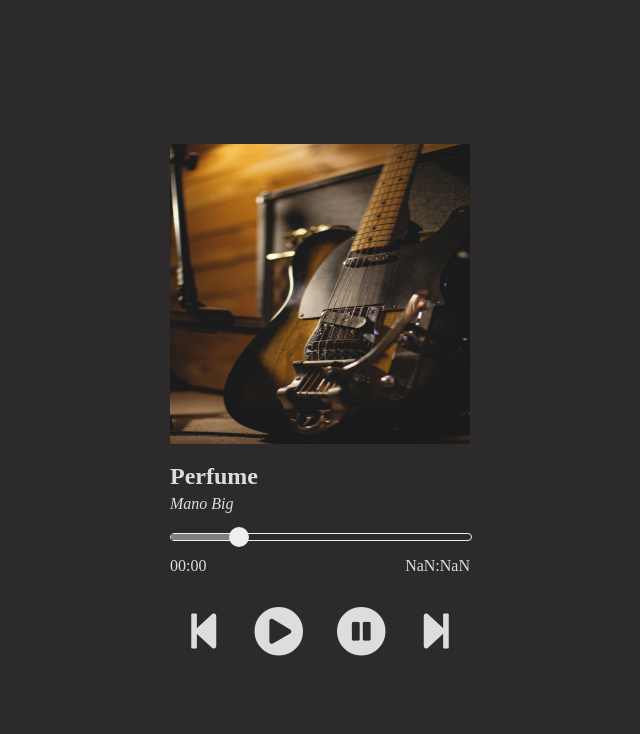
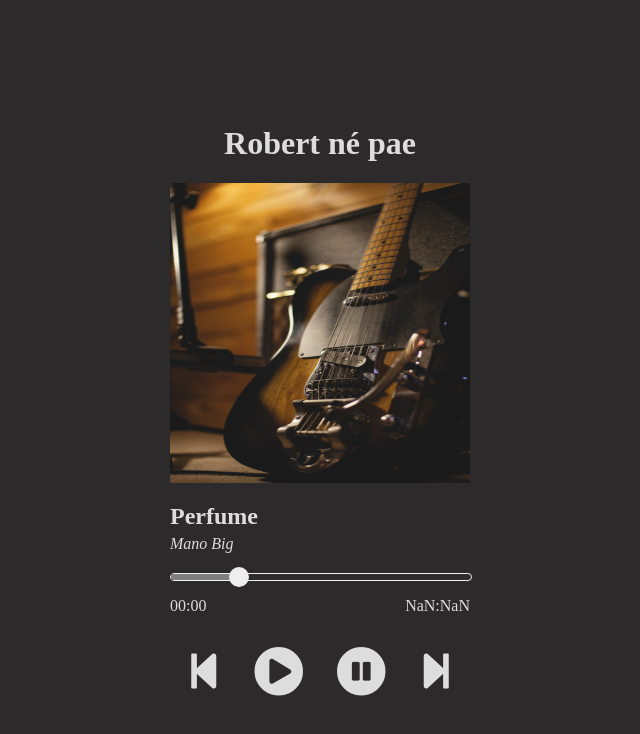
Before and after one commit to RobertMiguel/Learn-JS, a plain HTML site: page PlayerMusic/index.html in a window 1280 px wide. Shown: the whole page, without its empty margins (320-960 px from the left). Drawn offline with Linux system fonts and the light colour scheme.

Commit message:
Player Music

```diff
--- a/PlayerMusic/index.html
+++ b/PlayerMusic/index.html
@@ -9,6 +9,7 @@
     <link rel="stylesheet" href="https://use.fontawesome.com/releases/v5.15.4/css/all.css" integrity="sha384-DyZ88mC6Up2uqS4h/KRgHuoeGwBcD4Ng9SiP4dIRy0EXTlnuz47vAwmeGwVChigm" crossorigin="anonymous"/>
 </head>
 <body>
+    <h1>Robert né pae</h1>
     <img src="./img/rock.jpg">
     <div class="descricao">
         <h2>Perfume</h2>
```
